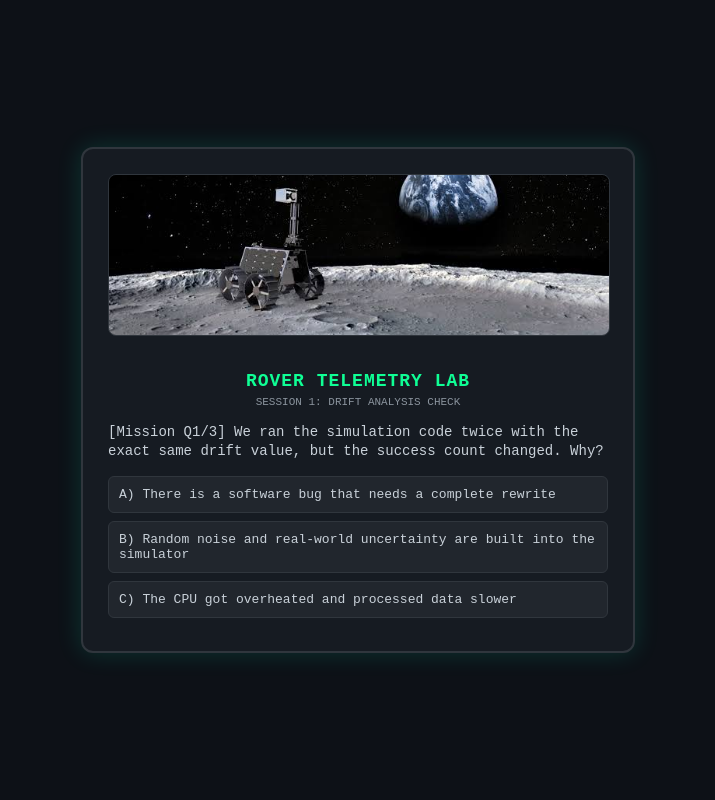
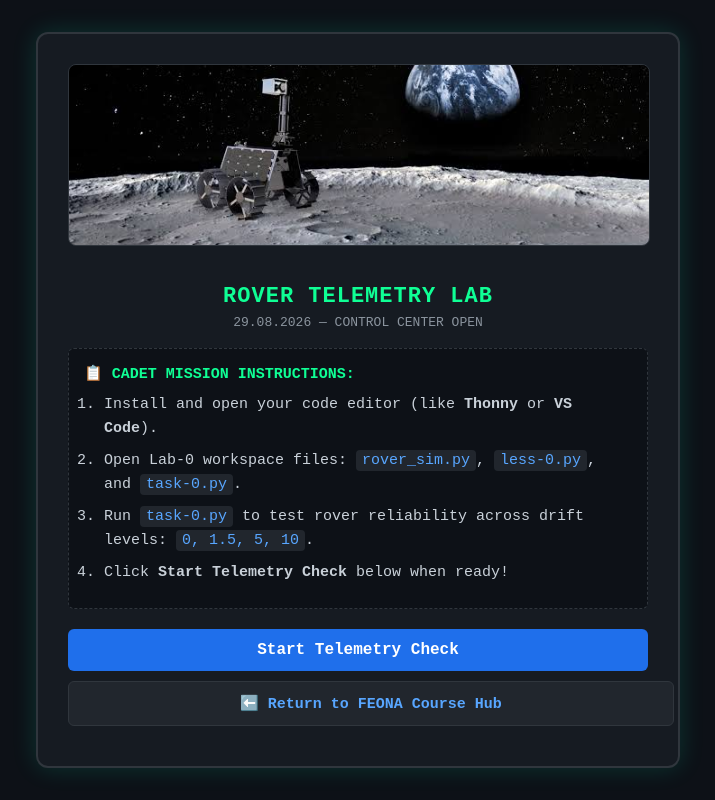
Before and after one commit to Feona-Oy/ai-robotics-11-14, a plain HTML site: page labs/lab-0.html in a window 1280 px wide. Shown: the whole page, without its empty margins (282-997 px from the left). Drawn offline with Linux system fonts and the light colour scheme.

Commit message:
lesson 0

```diff
--- a/lesson-0/diagnostik-lab-0.html
+++ b/labs/lab-0.html
@@ -2,7 +2,7 @@
 <html lang="en">
 <head>
     <meta charset="UTF-8">
-    <title>Rover Lab: Drift Analysis Quiz</title>
+    <title>Rover Lab: Drift Analysis & Telemetry</title>
     <style>
         body {
             font-family: 'Courier New', Courier, monospace, sans-serif;
@@ -13,19 +13,20 @@
             align-items: center;
             min-height: 100vh;
             margin: 0;
+            font-size: 16px;
         }
         .container {
             background: #161b22;
             border: 2px solid #30363d;
-            padding: 25px;
+            padding: 30px;
             border-radius: 12px;
             box-shadow: 0 0 25px rgba(0, 255, 204, 0.15);
-            width: 500px;
+            width: 580px;
             text-align: center;
         }
         .rover-img {
             width: 100%;
-            height: 160px;
+            height: 180px;
             object-fit: cover;
             border-radius: 8px;
             border: 1px solid #30363d;
@@ -33,32 +34,65 @@
         }
         h2 {
             color: #0fff95;
-            font-size: 18px;
-            margin-bottom: 5px;
+            font-size: 22px;
+            margin-bottom: 6px;
             text-transform: uppercase;
             letter-spacing: 1px;
         }
         .subtitle {
-            font-size: 11px;
+            font-size: 13px;
             color: #8b949e;
-            margin-bottom: 15px;
+            margin-bottom: 18px;
             text-transform: uppercase;
         }
-        p { color: #c9d1d9; font-size: 14px; line-height: 1.4; text-align: left; }
+        p { color: #c9d1d9; font-size: 16px; line-height: 1.5; text-align: left; }
+        .instruction-box {
+            background: #0d1117;
+            border: 1px dashed #30363d;
+            padding: 15px;
+            border-radius: 6px;
+            margin-bottom: 20px;
+            text-align: left;
+        }
+        .instruction-box h3 {
+            color: #0fff95;
+            font-size: 15px;
+            margin: 0 0 10px 0;
+            text-transform: uppercase;
+        }
+        .instruction-box ol {
+            margin: 0;
+            padding-left: 20px;
+            color: #c9d1d9;
+            font-size: 15px;
+            line-height: 1.6;
+        }
+        .instruction-box li {
+            margin-bottom: 8px;
+        }
+        .highlight-file {
+            color: #58a6ff;
+            background: #21262d;
+            padding: 2px 6px;
+            border-radius: 4px;
+            font-family: monospace;
+            font-size: 15px;
+        }
         .btn {
             display: block;
             width: 100%;
             background: #21262d;
             color: #c9d1d9;
             border: 1px solid #30363d;
-            padding: 10px;
-            margin: 8px 0;
+            padding: 12px;
+            margin: 10px 0;
             border-radius: 6px;
             cursor: pointer;
-            font-size: 13px;
+            font-size: 15px;
             font-family: inherit;
             transition: all 0.2s ease;
             text-align: left;
+            text-decoration: none;
         }
         .btn:hover:not(:disabled) {
             border-color: #0fff95;
@@ -79,12 +113,13 @@
             cursor: default;
         }
         #feedback {
-            font-size: 13px;
-            margin-top: 12px;
-            padding: 10px;
+            font-size: 15px;
+            margin-top: 15px;
+            padding: 12px;
             border-radius: 6px;
             display: none;
             text-align: left;
+            line-height: 1.5;
         }
         .feedback-correct {
             background: rgba(15, 155, 88, 0.1);
@@ -96,24 +131,38 @@
             color: #f85149;
             border: 1px solid #f85149;
         }
-        #next-btn, #restart-btn {
-            display: none;
-            margin-top: 15px;
+        #next-btn, #start-quiz-btn, #restart-btn {
+            display: block;
+            margin-top: 12px;
             background: #238636;
             color: white;
             border: none;
-            padding: 10px 15px;
+            padding: 12px 18px;
             border-radius: 6px;
             cursor: pointer;
-            font-size: 14px;
+            font-size: 16px;
             font-weight: bold;
             font-family: inherit;
             width: 100%;
             transition: background 0.2s;
+            text-align: center;
         }
+        #next-btn { display: none; }
         #next-btn:hover { background: #2ea043; }
-        #restart-btn { background: #1f6feb; }
-        #restart-btn:hover { background: #388bfd; }
+        #start-quiz-btn, #restart-btn { background: #1f6feb; }
+        #start-quiz-btn:hover, #restart-btn:hover { background: #388bfd; }
+        .hub-link-btn {
+            background: #21262d;
+            color: #58a6ff;
+            border: 1px solid #30363d;
+            text-align: center;
+            font-weight: bold;
+        }
+        .hub-link-btn:hover {
+            border-color: #0fff95;
+            color: #0fff95;
+            background: #30363d;
+        }
     </style>
 </head>
 <body>
@@ -121,11 +170,22 @@
 <div class="container" id="quiz-box">
     <img src="../src/rover-on-the-moon.jpeg" alt="Rover on the Moon" class="rover-img">
     <h2>Rover Telemetry Lab</h2>
-    <div class="subtitle">Session 1: Drift Analysis Check</div>
-    <p id="question-text">Loading telemetry data...</p>
-    <div id="answers-container"></div>
-    <div id="feedback"></div>
-    <button id="next-btn" onclick="nextQuestion()">Next Command ➡️</button>
+    <div class="subtitle">29.08.2026 — Control Center Open</div>
+
+    <div id="content-area">
+        <!-- Initial Lab Instructions Screen -->
+        <div class="instruction-box">
+            <h3>📋 Cadet Mission Instructions:</h3>
+            <ol>
+                <li>Install and open your code editor (like <strong>Thonny</strong> or <strong>VS Code</strong>).</li>
+                <li>Open Lab-0 workspace files: <span class="highlight-file">rover_sim.py</span>, <span class="highlight-file">less-0.py</span>, and <span class="highlight-file">task-0.py</span>.</li>
+                <li>Run <span class="highlight-file">task-0.py</span> to test rover reliability across drift levels: <span class="highlight-file">0, 1.5, 5, 10</span>.</li>
+                <li>Click <strong>Start Telemetry Check</strong> below when ready!</li>
+            </ol>
+        </div>
+        <button id="start-quiz-btn" onclick="startQuiz()">Start Telemetry Check</button>
+        <a href="https://feona-oy.github.io/ai-robotics-11-14/" class="btn hub-link-btn" style="text-align: center;">⬅️ Return to FEONA Course Hub</a>
+    </div>
 </div>
 
 <script>
@@ -163,19 +223,29 @@
     let score = 0;
     let answered = false;
 
-    const textEl = document.getElementById("question-text");
-    const answersEl = document.getElementById("answers-container");
-    const feedbackEl = document.getElementById("feedback");
-    const nextBtn = document.getElementById("next-btn");
+    function startQuiz() {
+        currentQuestion = 0;
+        score = 0;
+        loadQuestion();
+    }
 
     function loadQuestion() {
         answered = false;
-        feedbackEl.style.display = "none";
-        nextBtn.style.display = "none";
+        const box = document.getElementById("quiz-box");
 
+        box.innerHTML = `
+            <img src="../src/rover-on-the-moon.jpeg" alt="Rover on the Moon" class="rover-img">
+            <h2>Rover Telemetry Lab</h2>
+            <div class="subtitle">29.08.2026 — Control Center Open</div>
+            <p id="question-text">[Mission Q${currentQuestion + 1}/${quizData.length}] ${quizData[currentQuestion].question}</p>
+            <div id="answers-container"></div>
+            <div id="feedback"></div>
+            <button id="next-btn" onclick="nextQuestion()">Next Command ➡️</button>
+            <a href="https://feona-oy.github.io/ai-robotics-11-14/" class="btn hub-link-btn" style="text-align: center; margin-top: 12px;">⬅️ Return to FEONA Course Hub</a>
+        `;
+
+        const answersEl = document.getElementById("answers-container");
         const q = quizData[currentQuestion];
-        textEl.textContent = `[Mission Q${currentQuestion + 1}/${quizData.length}] ${q.question}`;
-        answersEl.innerHTML = "";
 
         q.answers.forEach((ans, index) => {
             const btn = document.createElement("button");
@@ -191,6 +261,9 @@
         answered = true;
 
         const q = quizData[currentQuestion];
+        const answersEl = document.getElementById("answers-container");
+        const feedbackEl = document.getElementById("feedback");
+        const nextBtn = document.getElementById("next-btn");
         const buttons = answersEl.getElementsByClassName("btn");
 
         for (let i = 0; i < buttons.length; i++) {
@@ -218,13 +291,14 @@
             setTimeout(() => {
                 nextBtn.style.display = "none";
                 document.getElementById("quiz-box").innerHTML = `
-                    <img src="../src/rover-on-the-moon.jpeg" alt="Rover on the Moon" style="width: 100%; height: 160px; object-fit: cover; border-radius: 8px; border: 1px solid #30363d; margin-bottom: 15px;">
+                    <img src="../src/rover-on-the-moon.jpeg" alt="Rover on the Moon" class="rover-img">
                     <h2>Diagnostic Complete 🚀</h2>
                     <p style="text-align: center; margin: 15px 0;">Final Score: <strong>${score} / ${quizData.length}</strong></p>
-                    <p style="text-align: center; color: #8b949e; font-size: 13px; margin-bottom: 20px;">
-                        ${score === quizData.length ? "System nominal! You're ready for advanced robotics logic." : "Review the lab notes and run diagnostics again to optimize your score."}
+                    <p style="text-align: center; color: #8b949e; font-size: 14px; margin-bottom: 20px;">
+                        ${score === quizData.length ? "System nominal! You're ready for advanced robotics logic." : "Review your code notes and run diagnostics again to optimize your score."}
                     </p>
-                    <button id="restart-btn" class="btn" style="text-align: center;" onclick="location.reload()">🚀 Run Mission Again</button>
+                    <button id="restart-btn" class="btn" style="text-align: center;" onclick="location.reload()">🔄 Back to Mission Instructions</button>
+                    <a href="https://feona-oy.github.io/ai-robotics-11-14/" class="btn hub-link-btn" style="text-align: center; margin-top: 12px;">⬅️ Return to FEONA Course Hub</a>
                 `;
             }, 1200);
         }
@@ -234,8 +308,6 @@
         currentQuestion++;
         loadQuestion();
     }
-
-    loadQuestion();
 </script>
 </body>
 </html>
```
